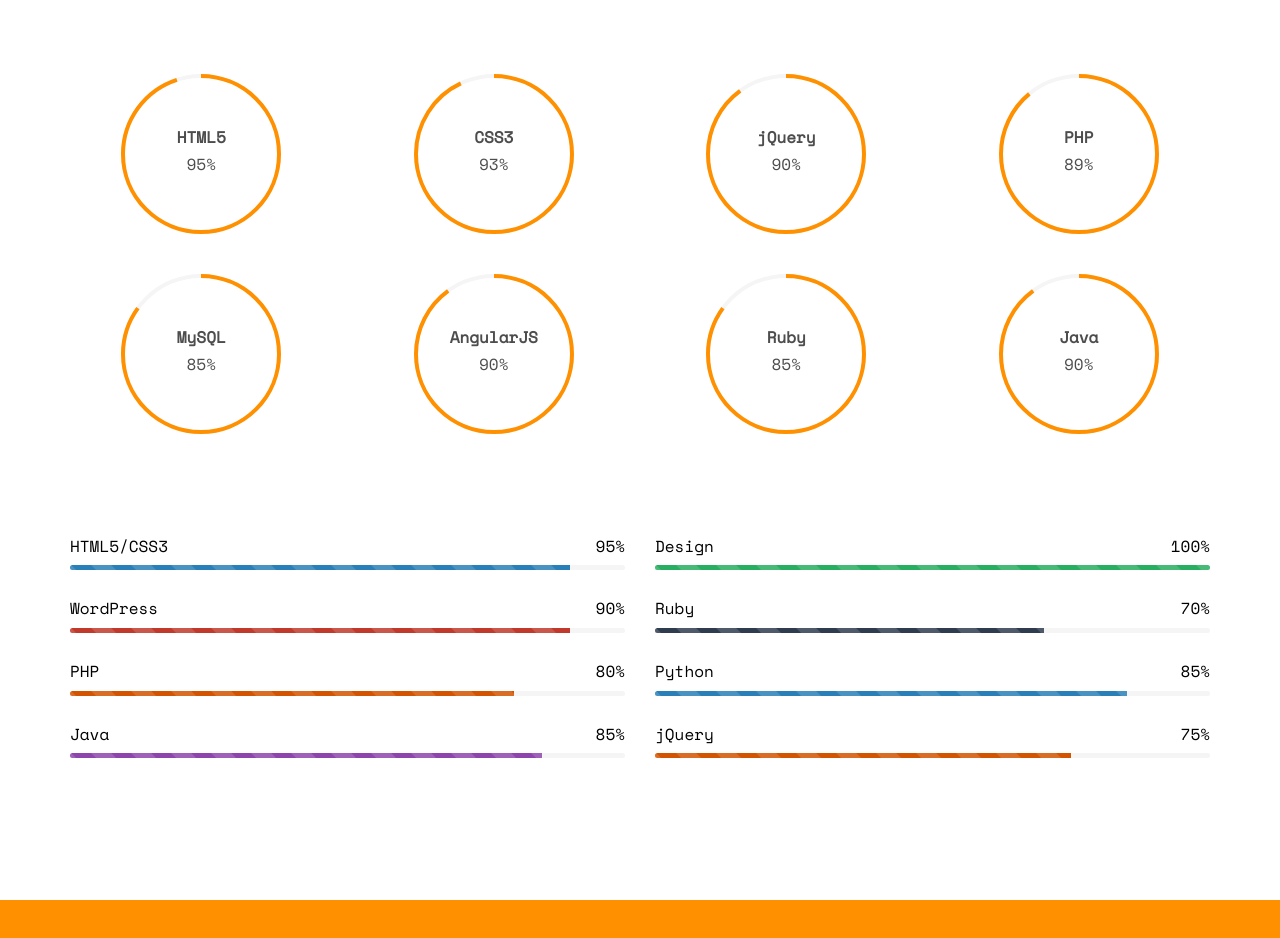
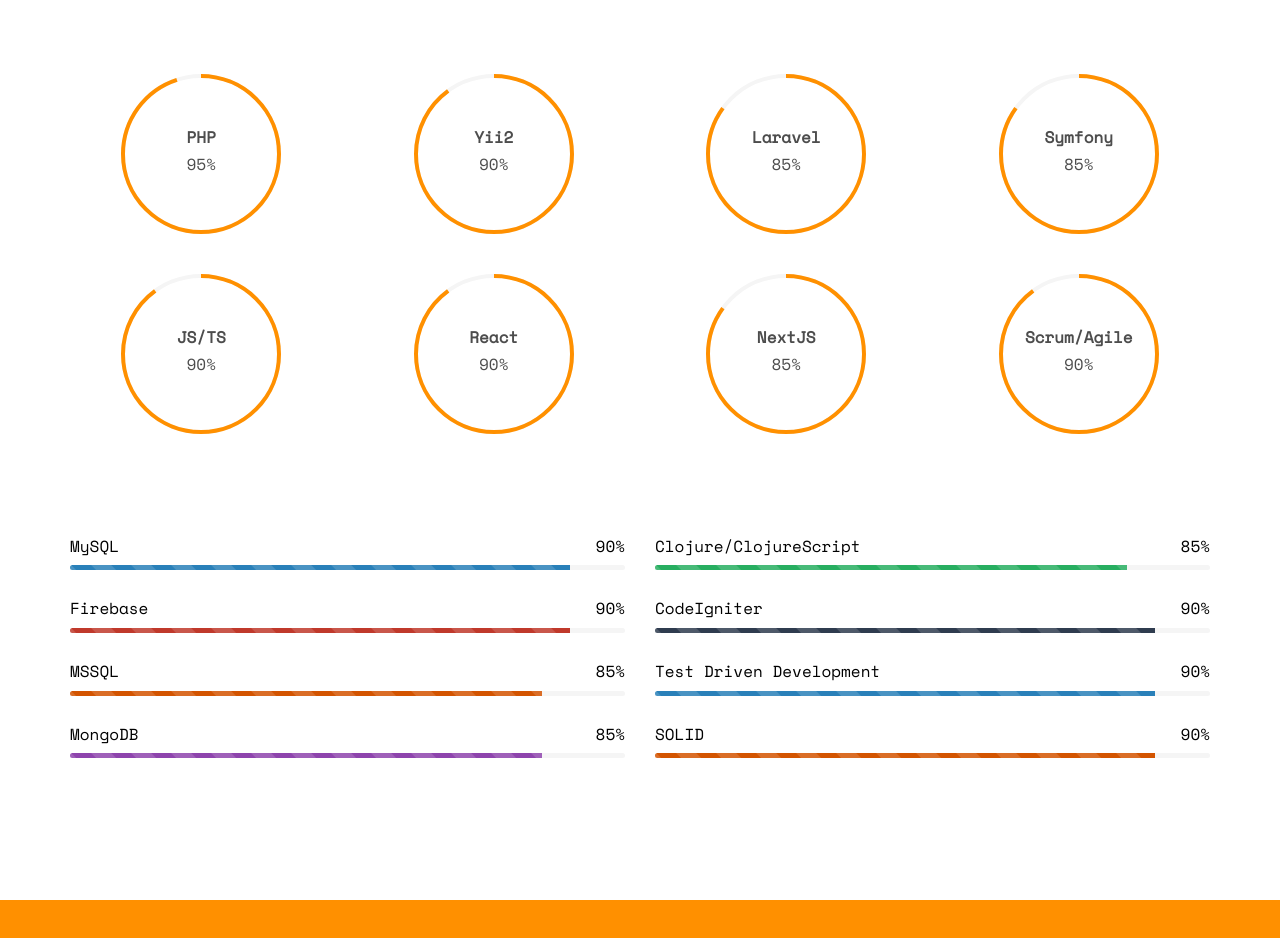
Before and after one commit to andyrusu/mycv, a plain HTML site: page index.html in a window 1280 px wide. Shown: the part 5440-6378 px from the top of the page. Drawn offline with nearby package versions, Linux system fonts and the light colour scheme; files whose address does not match are found by name.

Commit message:
Set skills

```diff
--- a/index.html
+++ b/index.html
@@ -381,35 +381,35 @@
 			</div>
 			<div class="row row-pb-md">
 				<div class="col-md-3 col-sm-6 col-xs-12 text-center">
-					<div class="chart" data-percent="95"><span><strong>HTML5</strong>95%</span></div>
+					<div class="chart" data-percent="95"><span><strong>PHP</strong>95%</span></div>
 				</div>
 				<div class="col-md-3 col-sm-6 col-xs-12 text-center">
-					<div class="chart" data-percent="93"><span><strong>CSS3</strong>93%</span></div>
+					<div class="chart" data-percent="90"><span><strong>Yii2</strong>90%</span></div>
 				</div>
 				<div class="col-md-3 col-sm-6 col-xs-12 text-center">
-					<div class="chart" data-percent="90"><span><strong>jQuery</strong>90%</span></div>
+					<div class="chart" data-percent="85"><span><strong>Laravel</strong>85%</span></div>
 				</div>
 
 				<div class="col-md-3 col-sm-6 col-xs-12 text-center">
-					<div class="chart" data-percent="89"><span><strong>PHP</strong>89%</span></div>
+					<div class="chart" data-percent="85"><span><strong>Symfony</strong>85%</span></div>
 				</div>
 				<div class="col-md-3 col-sm-6 col-xs-12 text-center">
-					<div class="chart" data-percent="85"><span><strong>MySQL</strong>85%</span></div>
+					<div class="chart" data-percent="90"><span><strong>JS/TS</strong>90%</span></div>
 				</div>
 				<div class="col-md-3 col-sm-6 col-xs-12 text-center">
-					<div class="chart" data-percent="90"><span><strong>AngularJS</strong>90%</span></div>
+					<div class="chart" data-percent="90"><span><strong>React</strong>90%</span></div>
 				</div>
 				<div class="col-md-3 col-sm-6 col-xs-12 text-center">
-					<div class="chart" data-percent="85"><span><strong>Ruby</strong>85%</span></div>
+					<div class="chart" data-percent="85"><span><strong>NextJS</strong>85%</span></div>
 				</div>
 				<div class="col-md-3 col-sm-6 col-xs-12 text-center">
-					<div class="chart" data-percent="90"><span><strong>Java</strong>90%</span></div>
+					<div class="chart" data-percent="90"><span><strong>Scrum/Agile</strong>90%</span></div>
 				</div>
 			</div>
 			<div class="row">
 				<div class="col-md-6">
 					<div class="progress-wrap">
-						<h3><span class="name-left">HTML5/CSS3</span><span class="value-right">95%</span></h3>
+						<h3><span class="name-left">MySQL</span><span class="value-right">90%</span></h3>
 						<div class="progress">
 						  <div class="progress-bar progress-bar-1 progress-bar-striped active" role="progressbar"
 						  aria-valuenow="90" aria-valuemin="0" aria-valuemax="100" style="width:90%">
@@ -417,7 +417,7 @@
 						</div>
 					</div>
 					<div class="progress-wrap">
-						<h3><span class="name-left">WordPress</span><span class="value-right">90%</span></h3>
+						<h3><span class="name-left">Firebase</span><span class="value-right">90%</span></h3>
 						<div class="progress">
 						  <div class="progress-bar progress-bar-2 progress-bar-striped active" role="progressbar"
 						  aria-valuenow="90" aria-valuemin="0" aria-valuemax="100" style="width:90%">
@@ -425,15 +425,15 @@
 						</div>
 					</div>
 					<div class="progress-wrap">
-						<h3><span class="name-left">PHP</span><span class="value-right">80%</span></h3>
+						<h3><span class="name-left">MSSQL</span><span class="value-right">85%</span></h3>
 						<div class="progress">
 						  <div class="progress-bar progress-bar-3 progress-bar-striped active" role="progressbar"
-						  aria-valuenow="80" aria-valuemin="0" aria-valuemax="100" style="width:80%">
+						  aria-valuenow="85" aria-valuemin="0" aria-valuemax="100" style="width:85%">
 						  </div>
 						</div>
 					</div>
 					<div class="progress-wrap">
-						<h3><span class="name-left">Java</span><span class="value-right">85%</span></h3>
+						<h3><span class="name-left">MongoDB</span><span class="value-right">85%</span></h3>
 						<div class="progress">
 						  <div class="progress-bar progress-bar-4 progress-bar-striped active" role="progressbar"
 						  aria-valuenow="85" aria-valuemin="0" aria-valuemax="100" style="width:85%">
@@ -443,34 +443,34 @@
 				</div>
 				<div class="col-md-6">
 					<div class="progress-wrap">
-						<h3><span class="name-left">Design</span><span class="value-right">100%</span></h3>
+						<h3><span class="name-left">Clojure/ClojureScript</span><span class="value-right">85%</span></h3>
 						<div class="progress">
 						  <div class="progress-bar progress-bar-5 progress-bar-striped active" role="progressbar"
-						  aria-valuenow="100" aria-valuemin="0" aria-valuemax="100" style="width:100%">
-						  </div>
-						</div>
-					</div>
-					<div class="progress-wrap">
-						<h3><span class="name-left">Ruby</span><span class="value-right">70%</span></h3>
-						<div class="progress">
-						  <div class="progress-bar progress-bar-striped active" role="progressbar"
-						  aria-valuenow="70" aria-valuemin="0" aria-valuemax="100" style="width:70%">
-						  </div>
-						</div>
-					</div>
-					<div class="progress-wrap">
-						<h3><span class="name-left">Python</span><span class="value-right">85%</span></h3>
-						<div class="progress">
-						  <div class="progress-bar progress-bar-1 progress-bar-striped active" role="progressbar"
 						  aria-valuenow="85" aria-valuemin="0" aria-valuemax="100" style="width:85%">
 						  </div>
 						</div>
 					</div>
 					<div class="progress-wrap">
-						<h3><span class="name-left">jQuery</span><span class="value-right">75%</span></h3>
+						<h3><span class="name-left">CodeIgniter</span><span class="value-right">90%</span></h3>
+						<div class="progress">
+						  <div class="progress-bar progress-bar-striped active" role="progressbar"
+						  aria-valuenow="90" aria-valuemin="0" aria-valuemax="100" style="width:90%">
+						  </div>
+						</div>
+					</div>
+					<div class="progress-wrap">
+						<h3><span class="name-left">Test Driven Development</span><span class="value-right">90%</span></h3>
+						<div class="progress">
+						  <div class="progress-bar progress-bar-1 progress-bar-striped active" role="progressbar"
+						  aria-valuenow="90" aria-valuemin="0" aria-valuemax="100" style="width:90%">
+						  </div>
+						</div>
+					</div>
+					<div class="progress-wrap">
+						<h3><span class="name-left">SOLID</span><span class="value-right">90%</span></h3>
 						<div class="progress">
 						  <div class="progress-bar progress-bar-3 progress-bar-striped active" role="progressbar"
-						  aria-valuenow="75" aria-valuemin="0" aria-valuemax="100" style="width:75%">
+						  aria-valuenow="90" aria-valuemin="0" aria-valuemax="100" style="width:90%">
 						  </div>
 						</div>
 					</div>
```
